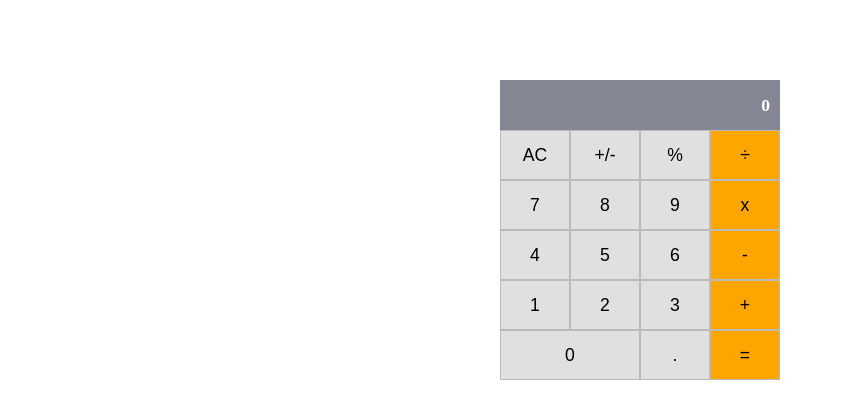
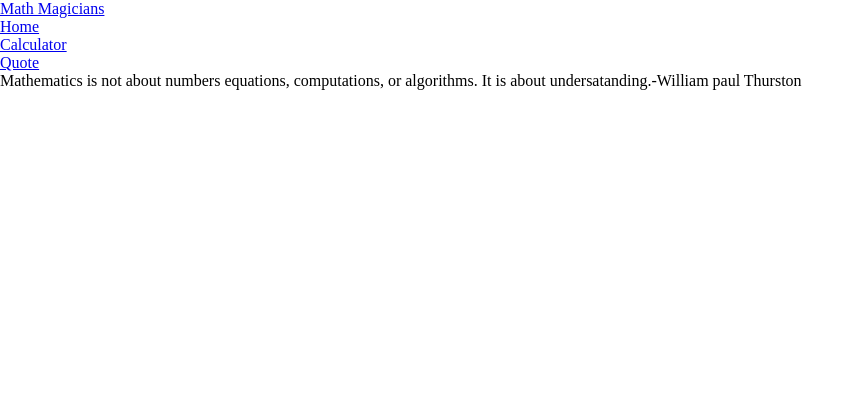
Before and after one commit to ForHemer/Math-Magicians, a React (Create React App) app: page /Quote in a window 1280 px wide. Shown: the top 418 px of the page, without its empty margins (0-864 px from the left). Built offline with nearby package versions, Linux system fonts and the light colour scheme.

Commit message:
Create Home, NavBar and Quote.js files

```diff
--- a/package.json
+++ b/package.json
@@ -10,6 +10,7 @@
     "big.js": "^6.1.1",
     "react": "^17.0.2",
     "react-dom": "^17.0.2",
+    "react-router-dom": "^6.2.2",
     "react-scripts": "5.0.0",
     "web-vitals": "^2.1.4"
   },
--- a/src/App.js
+++ b/src/App.js
@@ -1,6 +1,15 @@
 import React, { Component } from 'react';
+import {
+  BrowserRouter as Router,
+  Routes,
+  Route,
+} from 'react-router-dom';
+
 import './App.css';
+import Home from './components/Home';
 import Calculator from './components/Calculator';
+import Quote from './components/Quote';
+import NavBar from './components/NavBar';
 
 class App extends Component {
   constructor(props) {
@@ -10,7 +19,18 @@ class App extends Component {
 
   render() {
     return (
-      <Calculator className="calculator" />
+      <>
+        <Router>
+          <NavBar />
+          <section className="content">
+            <Routes>
+              <Route path="/math-magicians" element={<Home />} />
+              <Route path="/Calculator" element={<Calculator className="Calculator" />} />
+              <Route path="/Quote" element={<Quote />} />
+            </Routes>
+          </section>
+        </Router>
+      </>
     );
   }
 }
--- a/src/components/Calculator.js
+++ b/src/components/Calculator.js
@@ -17,6 +17,10 @@ const Calculator = () => {
   };
 
   return (
+    <main className="PageContainer">
+      <div className="content">
+        <p>Let&apos;s do some math!</p>
+      </div>
 
       <section className="calculator-container">
         <div className="display">{ properties.next || properties.operation || properties.total || 0}</div>
@@ -51,6 +55,8 @@ const Calculator = () => {
           <button onClick={handleClick} className="list-btn-item operator" type="button">=</button>
         </div>
       </section>
+    </main>
+
   );
 };
 
--- /dev/null
+++ b/src/components/Home.js
@@ -0,0 +1,13 @@
+function Home() {
+  const par = 'Lorem ipsum dolor sit amet, consectetur adipiscing elit. Nulla et est tortor. Pellentesque justo eros, fermentum tempus nisi sed, malesuada scelerisque ligula. Nulla et vulputate nulla. Integer viverra ligula sapien. Donec non eros at justo interdum tempus.';
+
+  return (
+    <section className="Home">
+      <h1>Welcome to our Page!</h1>
+      <p>{par}</p>
+      <p>{par}</p>
+    </section>
+  );
+}
+
+export default Home;
--- /dev/null
+++ b/src/components/NavBar.js
@@ -0,0 +1,38 @@
+import { NavLink } from 'react-router-dom';
+
+function NavBar() {
+  return (
+    <nav>
+      <div>
+        <NavLink className="logo" to="/math-magicians">
+          Math Magicians
+        </NavLink>
+      </div>
+      <ul>
+        <li>
+          <NavLink className={({ isActive }) => (isActive ? 'active' : '')} to="/math-magicians">
+            Home
+          </NavLink>
+        </li>
+        <li>
+          <NavLink
+            className={({ isActive }) => (isActive ? 'active' : '')}
+            to="/Calculator"
+          >
+            Calculator
+          </NavLink>
+        </li>
+        <li>
+          <NavLink
+            className={({ isActive }) => (isActive ? 'active' : '')}
+            to="/Quote"
+          >
+            Quote
+          </NavLink>
+        </li>
+      </ul>
+    </nav>
+  );
+}
+
+export default NavBar;
--- /dev/null
+++ b/src/components/Quote.js
@@ -0,0 +1,14 @@
+const Quote = () => {
+  const quote = 'Mathematics is not about numbers equations, computations, or algorithms. It is about undersatanding.';
+  const author = '-William paul Thurston';
+  return (
+    <div className="quote-container">
+      <p>
+        <span className="theQuote">{quote}</span>
+        <span className="theAuthor">{author}</span>
+      </p>
+    </div>
+  );
+};
+
+export default Quote;
```
Also changed, not shown: 2 other files (tests, documents, lock files or other folders). Lines whose indentation alone changed are shown as unchanged.
